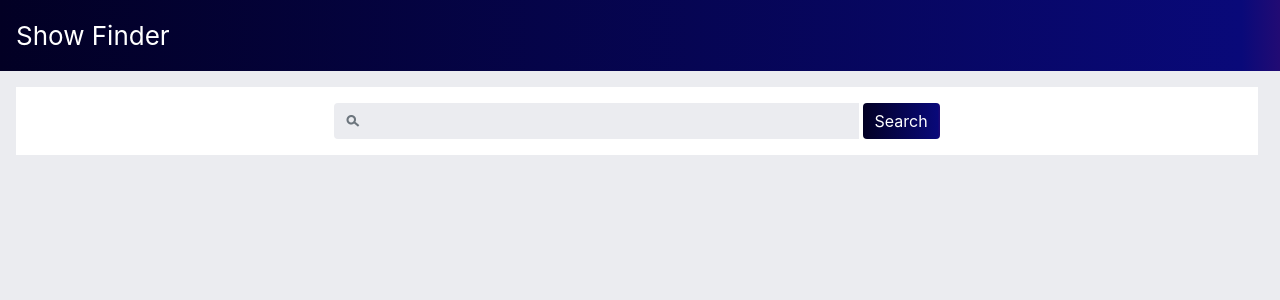
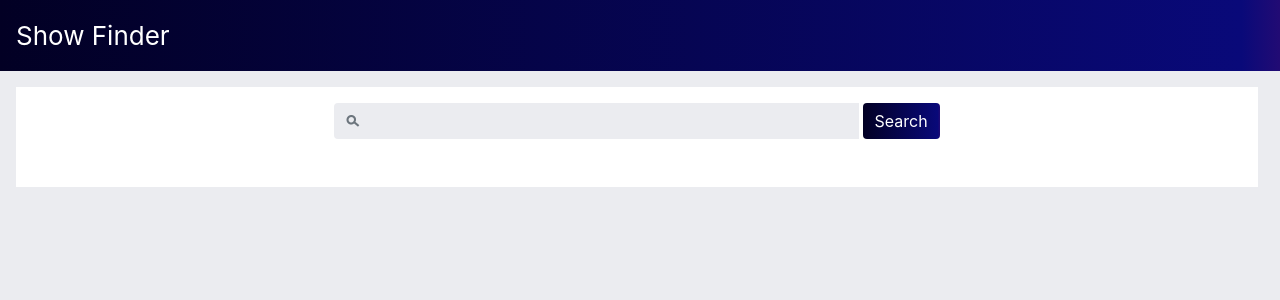
Before and after one commit to franklaguy/react-app, a React (Create React App) app: page / in a window 1280 px wide. Shown: the top 300 px of the page. Built offline with nearby package versions, Linux system fonts and the light colour scheme.

Commit message:
blank footer

```diff
--- a/src/App.js
+++ b/src/App.js
@@ -9,6 +9,7 @@ function App() {
       </header>
       <div className="container-fluid content m-3">
         <Search />
+        <div className="pt-3 pb-3"></div>
       </div>
     </div>
   );
```
